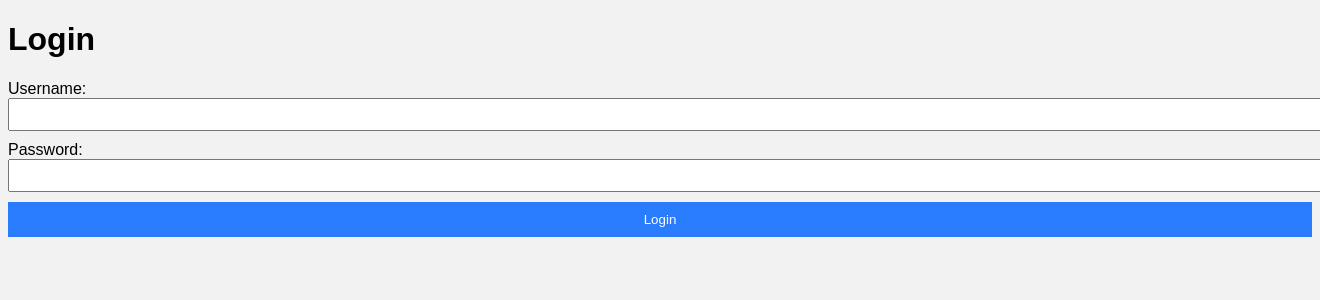
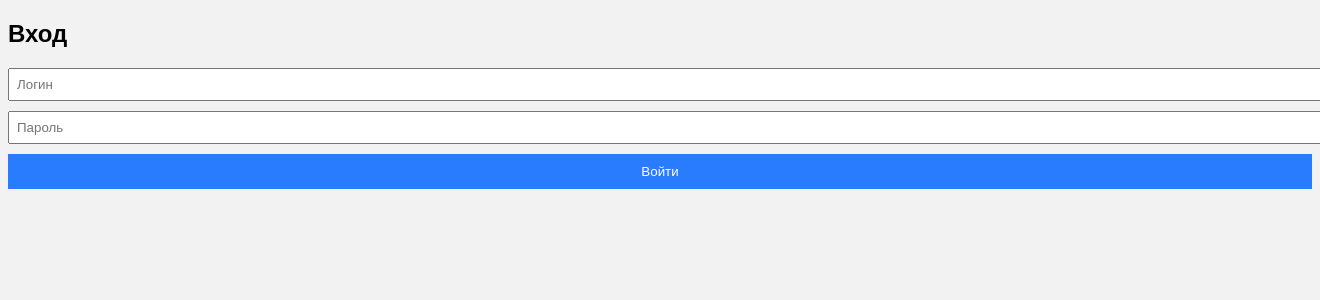
Before and after one commit to Maksat-Sh/bur-report-supabase, a FastAPI app: page / in a window 1320 px wide; the page is wider, and only the part inside the window is pictured. Shown: the top 300 px of that part. Run offline with FastAPI, Linux system fonts and the light colour scheme; parts of the project's set-up code (start-up, migrations or seed data) failed here and were passed over.

Commit message:
Update login.html

```diff
--- a/templates/login.html
+++ b/templates/login.html
@@ -1,16 +1,21 @@
-<!doctype html>
-<html>
-  <head>
-    <meta charset="utf-8">
-    <title>Login</title>
+<!DOCTYPE html>
+<html lang="ru">
+<head>
+    <meta charset="UTF-8">
+    <title>Вход</title>
     <link rel="stylesheet" href="/static/style.css">
-  </head>
-  <body>
-    <h1>Login</h1>
-    <form action="/token" method="post">
-      <label>Username: <input name="username"></label><br>
-      <label>Password: <input name="password" type="password"></label><br>
-      <button type="submit">Login</button>
-    </form>
-  </body>
+</head>
+<body>
+<h2>Вход</h2>
+
+{% if error %}
+<p style="color:red">{{ error }}</p>
+{% endif %}
+
+<form method="post" action="/login">
+    <input name="username" placeholder="Логин" required>
+    <input name="password" type="password" placeholder="Пароль" required>
+    <button type="submit">Войти</button>
+</form>
+</body>
 </html>
```
